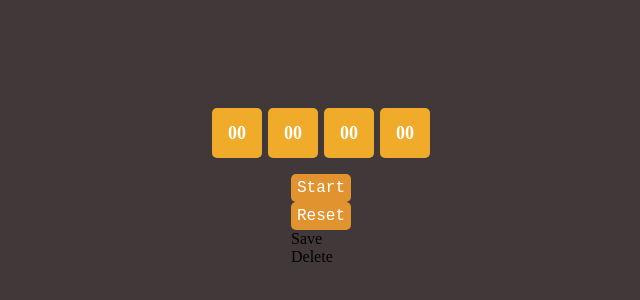
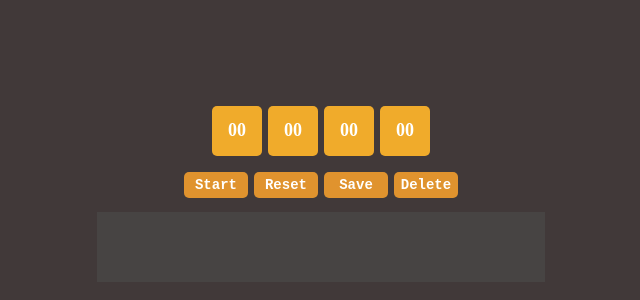
Before and after one commit to Himanshu-Jaiswar/StopWatch, a plain HTML site: page index.html in a window 1280 px wide. Shown: the part 208-508 px from the top of the page, without its empty margins (319-959 px from the left). Drawn offline with Linux system fonts and the light colour scheme.

Commit message:
style.css

```diff
--- a/style.css
+++ b/style.css
@@ -20,15 +20,17 @@ body {
     flex-direction: column;
 }
 
-#start {
+#start, #save, #reset, #delete {
     text-align: center;
-    width: 50px;
+    width: 54px;
     background-color: rgb(224, 147, 46);
     padding: 5px;
     border-radius: 5px;
     cursor: pointer;
     color: white;
     font-family: 'Courier New', Courier, monospace;
+    font-size: 14px;
+    font-weight: bold;
 }
 
 .container .units div {
@@ -51,13 +53,21 @@ body {
     font-weight: bold;
 }
 
-#reset{
+.switches{
+    display: flex;
+    width: 90%;
+    justify-content: center;
+}
+
+.switches div{
+    margin: 3px;
+}
+
+
+#list{
+    background-color: rgba(90, 99, 96, 0.274);
+    height: 35%;
+    width: 50%;
+    overflow-y: scroll;
     text-align: center;
-    width: 50px;
-    background-color: rgb(224, 147, 46);
-    padding: 5px;
-    border-radius: 5px;
-    cursor: pointer;
-    color: white;
-    font-family: 'Courier New', Courier, monospace;
 }
```
